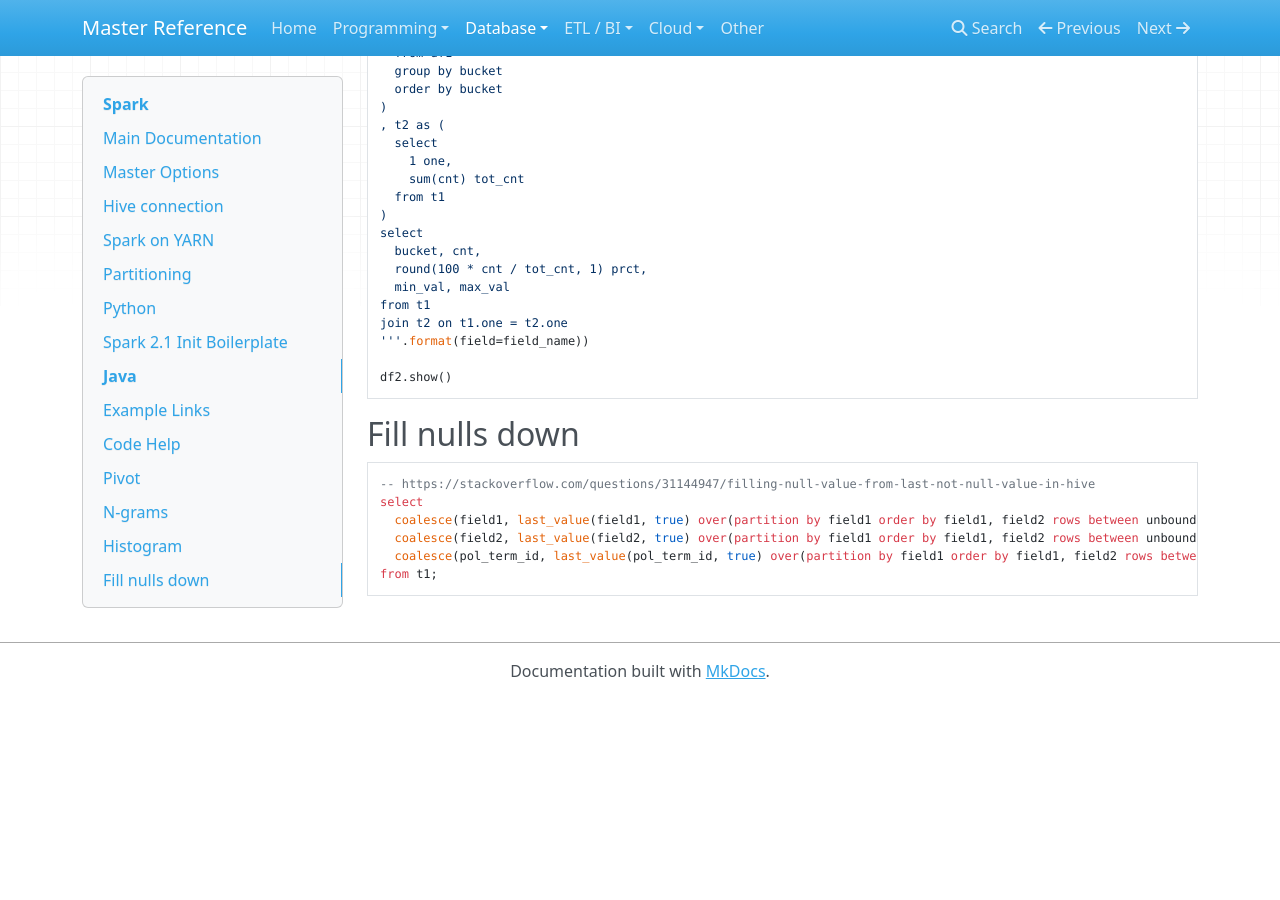
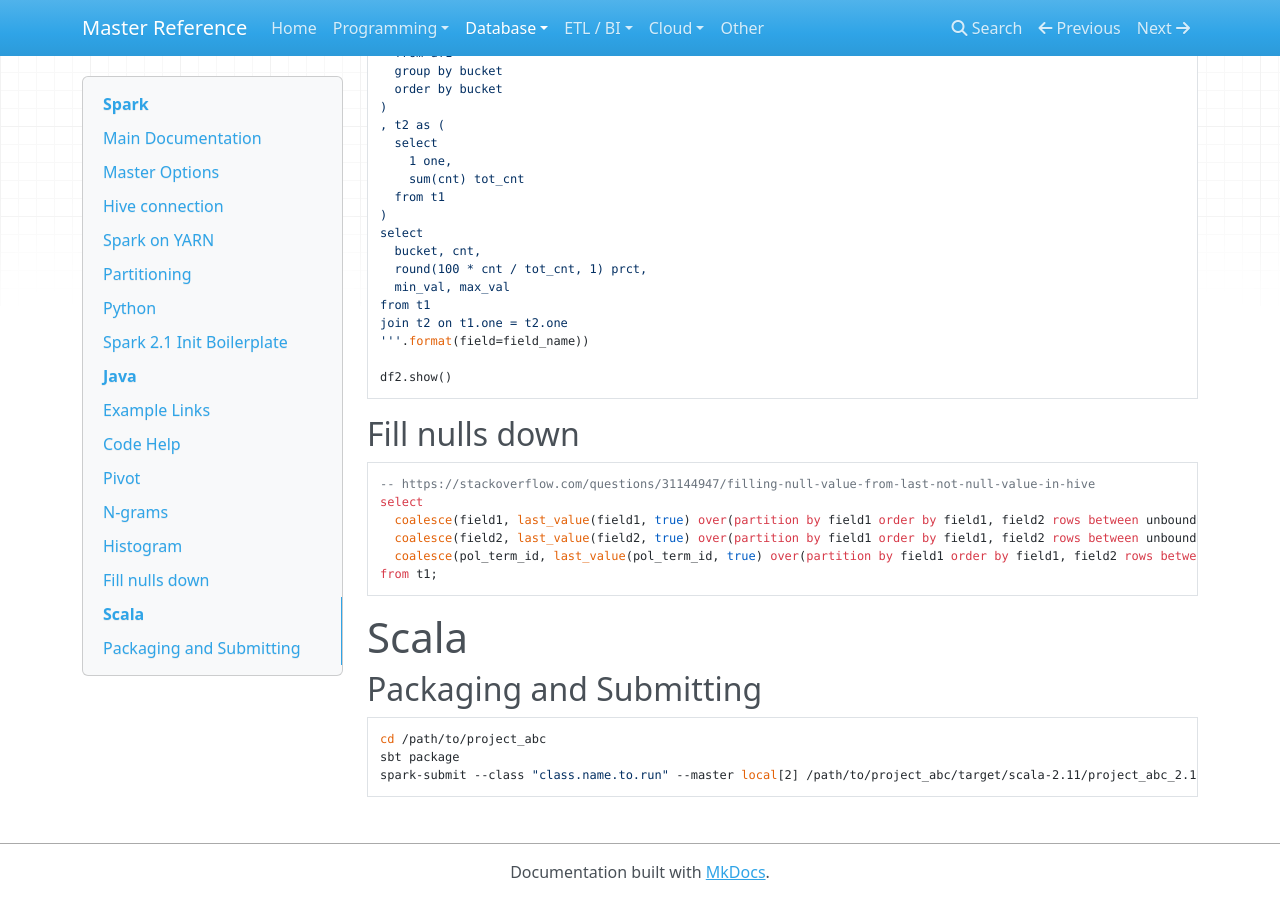
Before and after one commit to flarco/ref-docs, an MkDocs documentation site: the page built from docs/database/spark.md, in a window 1280 px wide and 900 px high, scrolled down 12596 px. Built offline with MkDocs 1.6.1, drawn with Linux system fonts in a browser that asks for light colours; nearby versions of some CDN libraries; old or Windows-style settings are respelled for this version of MkDocs; before the commit the page ends 13295 px from its top, so only the background shows below that.

Commit message:
Update spark.md

````diff
--- a/docs/database/spark.md
+++ b/docs/database/spark.md
@@ -673,3 +673,14 @@ select
   coalesce(pol_term_id, last_value(pol_term_id, true) over(partition by field1 order by field1, field2 rows between unbounded preceding and current row)) as pol_term_id
 from t1;
 ```
+
+
+# Scala
+
+## Packaging and Submitting
+
+```bash
+cd /path/to/project_abc
+sbt package
+spark-submit --class "class.name.to.run" --master local[2] /path/to/project_abc/target/scala-2.11/project_abc_2.11-1.0.jar
+```
````
